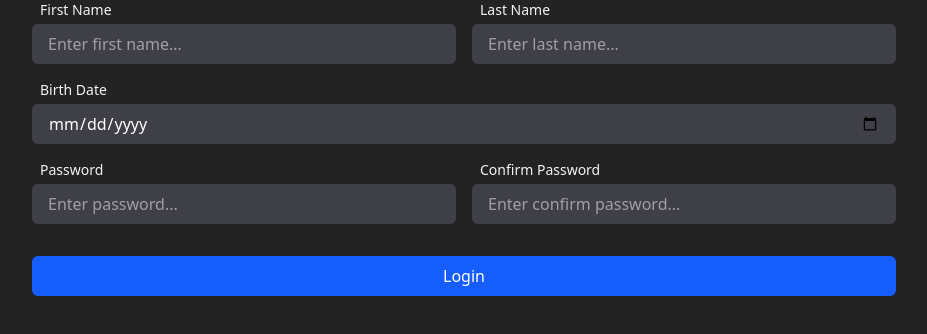
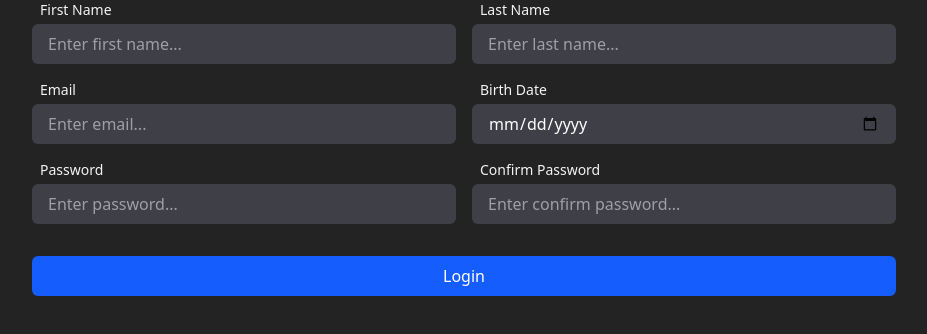
Before and after one commit to khianvictorycalderon/React-UseForm-Demo, a React (Vite) app: page / in a window 1280 px wide. Shown: the top 334 px of the page, without its empty margins (176-1103 px from the left). Built offline with nearby package versions, Linux system fonts and the light colour scheme.

Commit message:
Replaced with FormProvider

```diff
--- a/src/App.tsx
+++ b/src/App.tsx
@@ -1,17 +1,6 @@
-import { useForm } from "react-hook-form";
+import { useForm, FormProvider } from "react-hook-form";
 import { Input } from "./Components/Input";
-
-interface InputFieldProps {
-  label?: string;
-  id?: keyof FormData;
-  type?: string;
-  wrapper?: string;
-  additionalClassName?: {
-    label?: string;
-    input?: string;
-    feedback?: string;
-  };
-}
+import type { HTMLInputTypeAttribute } from "react";
 
 interface FormData {
   first_name: string;
@@ -21,40 +10,40 @@ interface FormData {
   confirm_password: string;
 }
 
+interface FieldProps {
+  name?: string;
+  label?: string;
+  type?: HTMLInputTypeAttribute;
+  wrapper?: string;
+  pattern?: string;
+}
+
 export default function App() {
-  const {
-    register,
-    handleSubmit,
-    formState: { errors },
-  } = useForm<FormData>();
+  const methods = useForm<FormData>();
+  const { handleSubmit } = methods;
 
   const onSubmit = (data: FormData) => {
     console.log(data);
   };
 
-  const fields: InputFieldProps[] = [
-    { label: "First Name", id: "first_name" },
-    { label: "Last Name", id: "last_name" },
-    { label: "Birth Date", id: "birth_date", type: "date", wrapper: "lg:col-span-2" },
-    { label: "Password", id: "password", type: "password" },
-    { label: "Confirm Password", id: "confirm_password", type: "password" },
+  const fields: FieldProps[] = [
+    { name: "first_name", label: "First Name" },
+    { name: "last_name", label: "Last Name" },
+    { name: "email", label: "Email", pattern: "/^[^\s@]+@[^\s@]+\.[^\s@]+$/" },
+    { name: "birth_date", label: "Birth Date", type: "date"},
+    { name: "password", label: "Password", type: "password" },
+    { name: "confirm_password", label: "Confirm Password", type: "password" },
   ];
 
   return (
+    <FormProvider {...methods}>
       <form
         onSubmit={handleSubmit(onSubmit)}
         className="max-w-4xl m-auto px-4 grid grid-cols-1 lg:grid-cols-2 gap-4"
       >
-      {fields.map((field, index) => (
-        <div key={index} className={field.wrapper ?? ""}>
-          <Input
-            label={field.label}
-            id={field.id}
-            type={field.type}
-            register={register(field.id!, { required: `${field.label} is required` })}
-            errorMessage={errors[field.id!]?.message}
-            additionalClassName={field.additionalClassName}
-          />
+        {fields.map(field => (
+          <div key={field.name} className={field?.wrapper ?? ""}>
+            <Input {...field} />
           </div>
         ))}
 
@@ -68,5 +57,6 @@ export default function App() {
           />
         </div>
       </form>
+    </FormProvider>
   );
 }
--- a/src/Components/Input.tsx
+++ b/src/Components/Input.tsx
@@ -1,40 +1,47 @@
 import React from "react";
-import { type UseFormRegisterReturn } from "react-hook-form";
+import { useFormContext } from "react-hook-form";
 
 interface InputProps extends React.InputHTMLAttributes<HTMLInputElement> {
   label?: string;
-  errorMessage?: string;
+  name?: string;
   additionalClassName?: {
     label?: string;
     input?: string;
     feedback?: string;
   };
-  register?: UseFormRegisterReturn;
 }
 
 export const Input: React.FC<InputProps> = ({
   label,
-  errorMessage,
+  name,
   additionalClassName,
-  register,
   ...props
 }) => {
+
+  const {
+    register,
+    formState: { errors },
+  } = useFormContext();
+
+  const errorMessage = name && errors[name]?.message as string | undefined;
+
   return (
     <div>
       {label && (
         <label
           className={`pl-2 block text-sm font-medium mb-1 text-zinc-100 ${additionalClassName?.label ?? ""}`}
-          htmlFor={props.id}
+          htmlFor={name}
         >
           {label}
         </label>
       )}
       <input
+        id={name}
         className={`w-full px-4 py-2 bg-zinc-700 text-white rounded-md focus:outline-none focus:ring-2 focus:ring-blue-500 ${
           additionalClassName?.input ?? ""
         }`}
-        placeholder={`Enter ${label?.toLowerCase()}...`}
-        {...register}
+        placeholder={label ? `Enter ${label.toLowerCase()}...` : ""}
+        {...(name ? register(name as any, { required: `${label} is required` }) : {})}
         {...props}
       />
       {errorMessage && (
```
Lines whose indentation alone changed are shown as unchanged.
